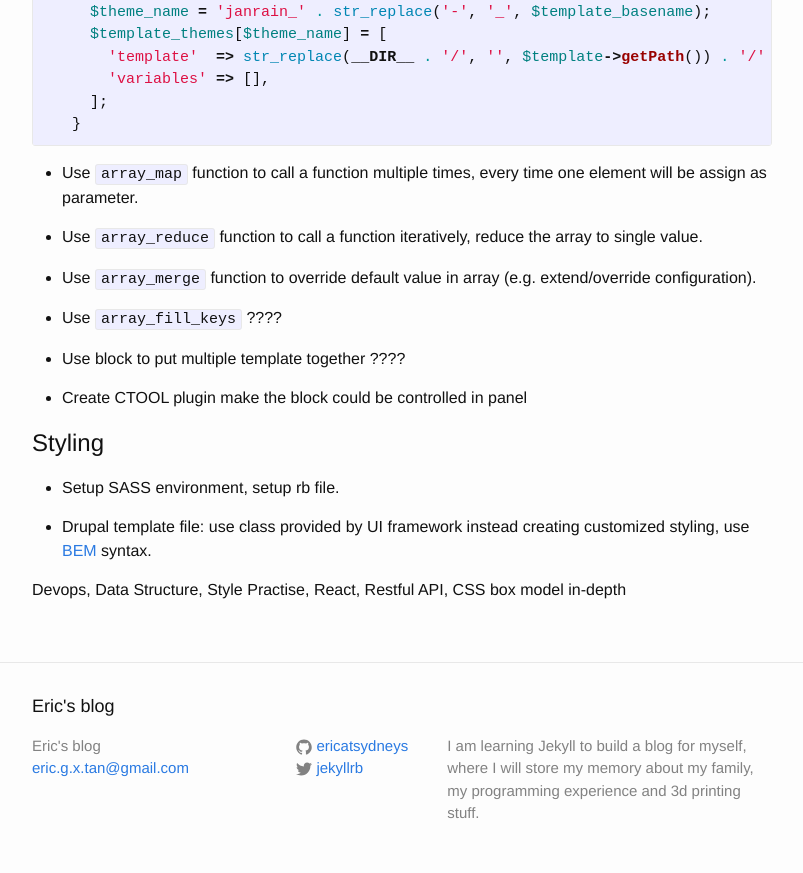
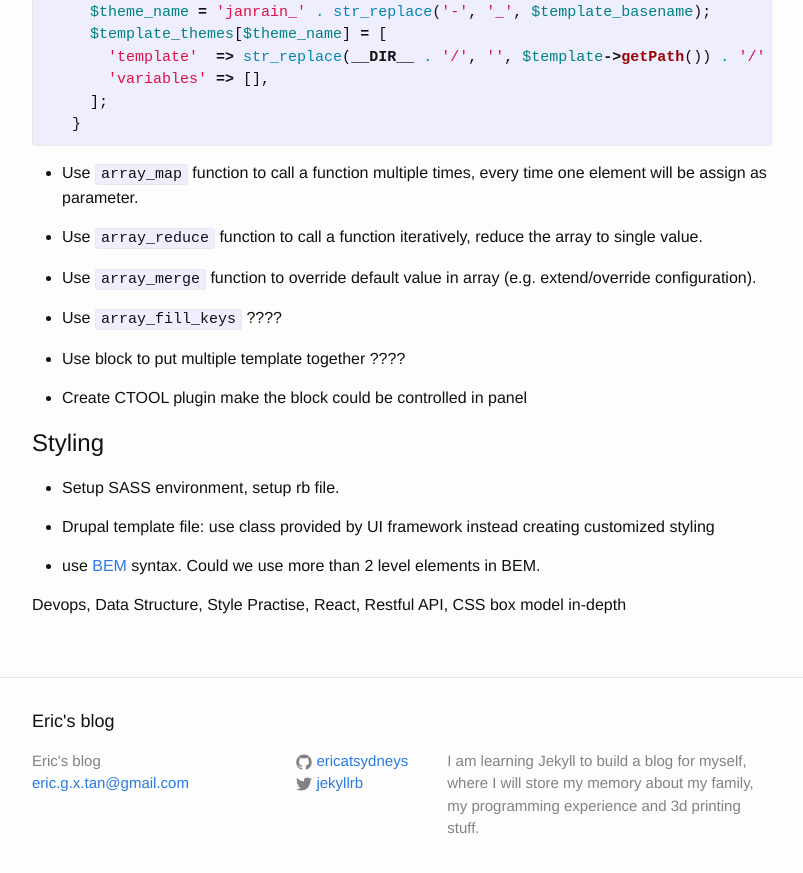
Before and after one commit to ericatsydney/ericatsydney.github.io, a Jekyll site: the page built from _posts/2016-05-24-refactoring.markdown, in a window 1280 px wide and 900 px high, scrolled down 1298 px. Shown: the top 873 px of the window, without its empty margins (238-1041 px from the left). Built offline with Jekyll 4.4.1, drawn with Linux system fonts in a browser that asks for light colours.

Commit message:
Added a post.

```diff
--- a/_posts/2016-05-22-philosophy-save-life.markdown
+++ b/_posts/2016-05-22-philosophy-save-life.markdown
@@ -5,7 +5,7 @@ date:   2016-05-22 22:05:52 +1000
 categories: Thinking
 ---
 
-行为疗法（CBT）是治疗各种思觉失调的一个方法，首先让接受治疗的人认识情绪产生的过程，即是遇到事情、潜意识/意识判断评价、作出心理反应，心理学家称之为ABC模式 （Activating Event, Belief, Consequences）；再尝试重新省察判断评价部分，这时候可以小组互助或者心理治疗师协助，用积极客观的态度去看事情；最后打断产生坏情绪的恶性循环。
+行为疗法（Cognitive Behavioral Therapy）是治疗各种思觉失调的一个方法，首先让接受治疗的人认识情绪产生的过程，即是遇到事情、潜意识/意识判断评价、作出心理反应，心理学家称之为ABC模式 （Activating Event, Belief, Consequences）；再尝试重新省察判断评价部分，这时候可以小组互助或者心理治疗师协助，用积极客观的态度去看事情；最后打断产生坏情绪的恶性循环。
 
 行为疗法的原理和苏格拉底的哲学思想是一致的，困扰人的不是事物本身而是人对事物的想法。
 
--- a/_posts/2016-05-24-refactoring.markdown
+++ b/_posts/2016-05-24-refactoring.markdown
@@ -81,7 +81,9 @@ Styling
 
 - Setup SASS environment, setup rb file.
 
-- Drupal template file: use class provided by UI framework instead creating customized styling, use [BEM](http://getbem.com/introduction/) syntax.
+- Drupal template file: use class provided by UI framework instead creating customized styling
+
+- use [BEM](http://getbem.com/introduction/) syntax. Could we use more than 2 level elements in BEM.
 
 
 
--- a/_posts/2016-05-25-drupal.markdown
+++ b/_posts/2016-05-25-drupal.markdown
@@ -49,6 +49,8 @@ Here's the plugin register sample, usually we put it the `.module` file:
 
 In the `.inc` file itself, we could clarify 2 thing: how to render, how to configuration:
 <code goes here>
+
+Could ctool plugin stand alone without module?
 
 Form API
 ==================
--- a/_posts/2016-05-31-understanding-css.markdown
+++ b/_posts/2016-05-31-understanding-css.markdown
@@ -16,6 +16,8 @@ border box的计算
 position可以改变一切：
 absolute之后，parent会collaps成高度为零的box
 
+关于floating
+
 关于foundation grid的一些使用技巧
 
 Fixed Width带来的麻烦
```
Also changed, not shown: _posts/2016-06-02-children-drawing.markdown (added, +12 -0 lines).
